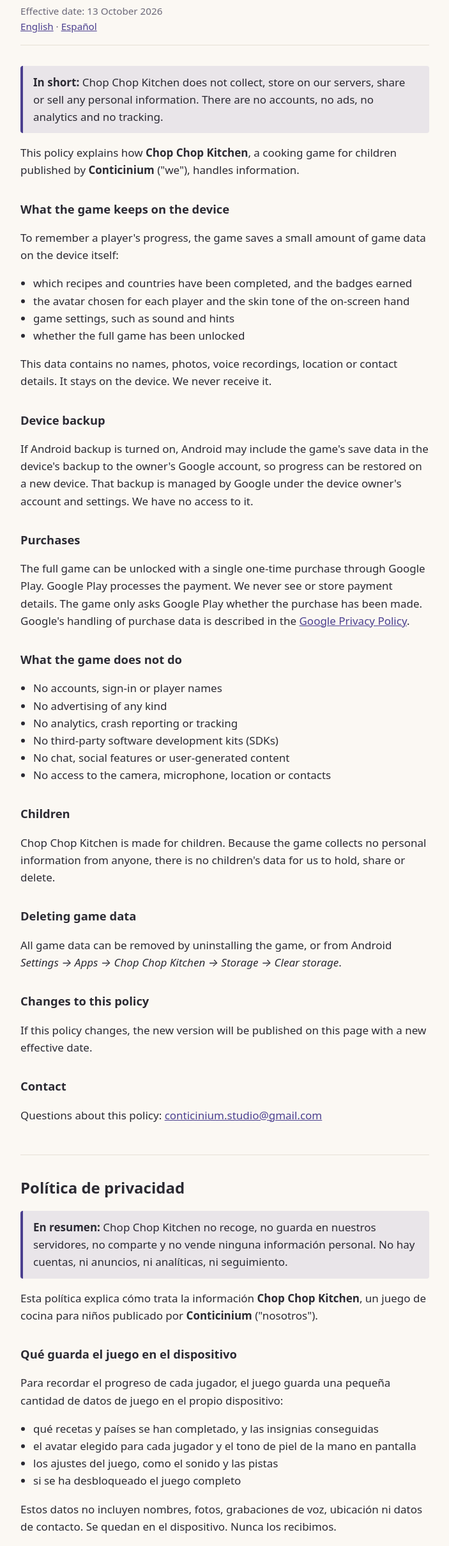
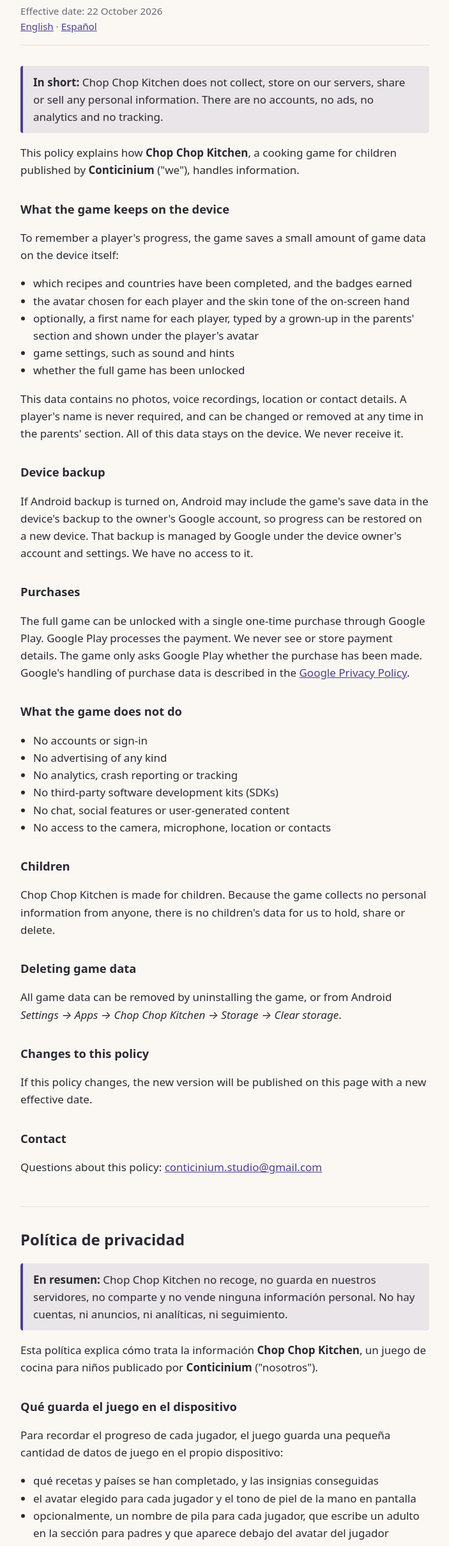
Before and after one commit to conticinium/privacy, a plain HTML site: page chopchop-kitchen/index.html in a window 1280 px wide. Shown: the part 106-2523 px from the top of the page at 64% size, without its empty margins (288-991 px from the left). Drawn offline with Linux system fonts and the light colour scheme.

Commit message:
Chop Chop Kitchen: a player's optional name, kept on the device
A profile can now hold a first name typed by a grown-up (chopchop-kitchen#37).
Say so, that it stays on the device and can be changed or removed, and drop
"no player names". New effective date.

Co-Authored-By: Claude Opus 5.5 <noreply@anthropic.com>

```diff
--- a/chopchop-kitchen/index.html
+++ b/chopchop-kitchen/index.html
@@ -11,7 +11,7 @@
   <header>
     <p class="studio">Conticinium</p>
     <h1>Chop Chop Kitchen — Privacy Policy</h1>
-    <p class="meta">Effective date: 13 October 2026</p>
+    <p class="meta">Effective date: 22 October 2026</p>
     <p class="lang"><a href="#en">English</a> · <a href="#es">Español</a></p>
   </header>
 
@@ -29,11 +29,14 @@
     <ul>
       <li>which recipes and countries have been completed, and the badges earned</li>
       <li>the avatar chosen for each player and the skin tone of the on-screen hand</li>
+      <li>optionally, a first name for each player, typed by a grown-up in the parents'
+        section and shown under the player's avatar</li>
       <li>game settings, such as sound and hints</li>
       <li>whether the full game has been unlocked</li>
     </ul>
-    <p>This data contains no names, photos, voice recordings, location or contact
-      details. It stays on the device. We never receive it.</p>
+    <p>This data contains no photos, voice recordings, location or contact details. A
+      player's name is never required, and can be changed or removed at any time in the
+      parents' section. All of this data stays on the device. We never receive it.</p>
 
     <h2>Device backup</h2>
     <p>If Android backup is turned on, Android may include the game's save data in the
@@ -50,7 +53,7 @@
 
     <h2>What the game does not do</h2>
     <ul>
-      <li>No accounts, sign-in or player names</li>
+      <li>No accounts or sign-in</li>
       <li>No advertising of any kind</li>
       <li>No analytics, crash reporting or tracking</li>
       <li>No third-party software development kits (SDKs)</li>
@@ -91,11 +94,15 @@
     <ul>
       <li>qué recetas y países se han completado, y las insignias conseguidas</li>
       <li>el avatar elegido para cada jugador y el tono de piel de la mano en pantalla</li>
+      <li>opcionalmente, un nombre de pila para cada jugador, que escribe un adulto en la
+        sección para padres y que aparece debajo del avatar del jugador</li>
       <li>los ajustes del juego, como el sonido y las pistas</li>
       <li>si se ha desbloqueado el juego completo</li>
     </ul>
-    <p>Estos datos no incluyen nombres, fotos, grabaciones de voz, ubicación ni datos de
-      contacto. Se quedan en el dispositivo. Nunca los recibimos.</p>
+    <p>Estos datos no incluyen fotos, grabaciones de voz, ubicación ni datos de contacto.
+      El nombre del jugador nunca es obligatorio, y se puede cambiar o borrar en cualquier
+      momento en la sección para padres. Todos estos datos se quedan en el dispositivo.
+      Nunca los recibimos.</p>
 
     <h2>Copia de seguridad del dispositivo</h2>
     <p>Si la copia de seguridad de Android está activada, Android puede incluir los datos
@@ -114,7 +121,7 @@
 
     <h2>Lo que el juego no hace</h2>
     <ul>
-      <li>No hay cuentas, inicio de sesión ni nombres de jugador</li>
+      <li>No hay cuentas ni inicio de sesión</li>
       <li>No hay publicidad de ningún tipo</li>
       <li>No hay analíticas, informes de errores ni seguimiento</li>
       <li>No usa kits de desarrollo (SDK) de terceros</li>
```
